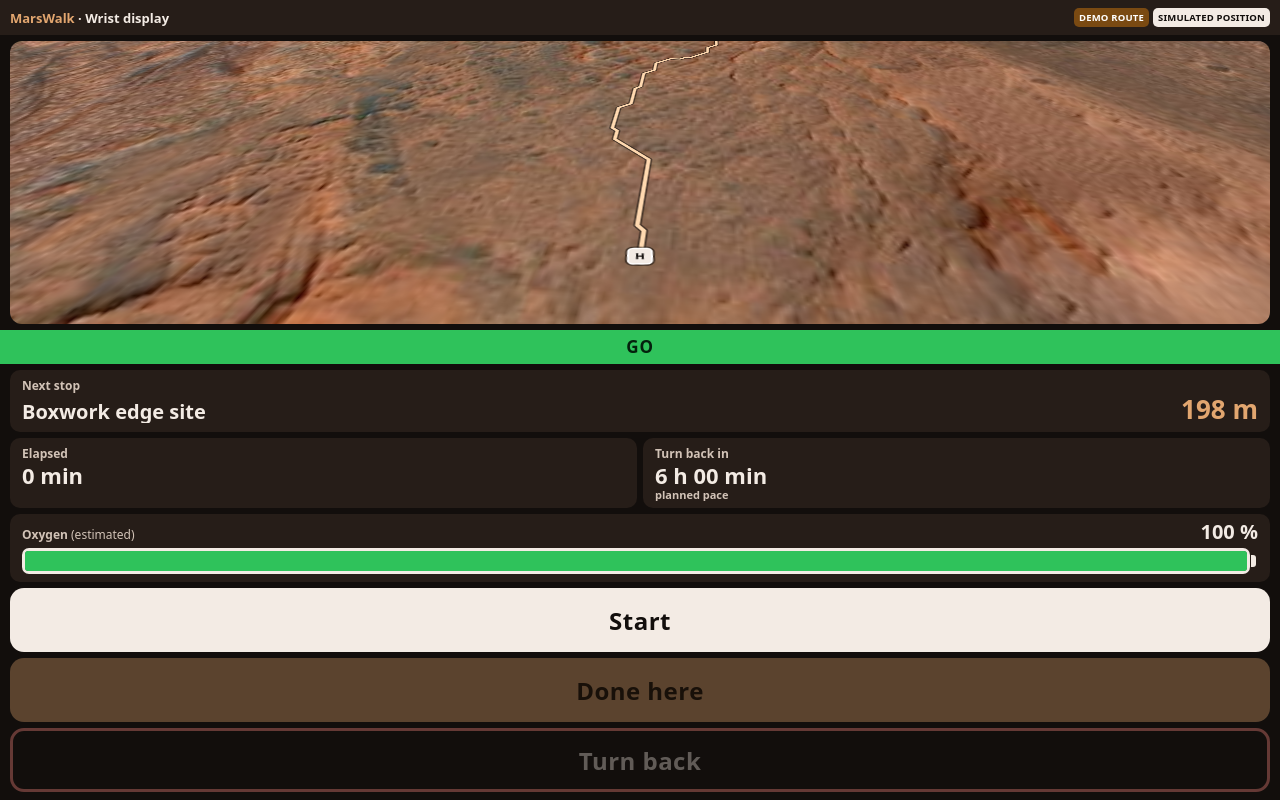
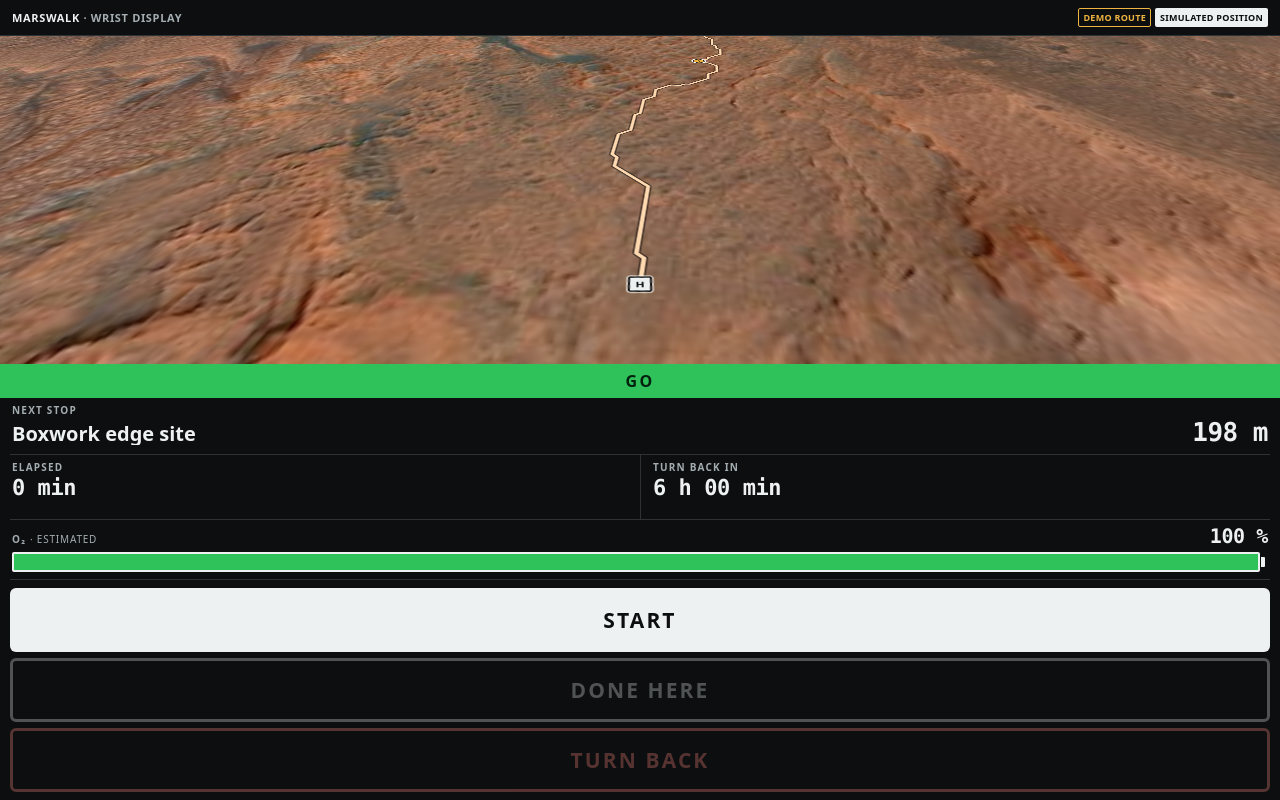
Before and after one commit to SaraT-7/NASA_Hackathon_2026, a plain HTML site: page walk/index.html in a window 1280 px wide. Drawn offline with Linux system fonts and the light colour scheme.

Commit message:
walk: no Pause at a stop; 'Done · go home' at the last stop

```diff
--- a/walk/index.html
+++ b/walk/index.html
@@ -57,10 +57,10 @@
     </section>
     <div class="pair">
       <section class="tile"><h2>Elapsed</h2><p id="elapsed">…</p></section>
-      <section class="tile"><h2 id="limit-label">Turn back in</h2><p id="limit">…</p><p id="pace-note" class="sub">planned pace</p></section>
+      <section class="tile"><h2 id="limit-label">Turn back in</h2><p id="limit">…</p><p id="pace-note" class="sub"></p></section>
     </div>
     <section class="tile oxygen" aria-label="Estimated oxygen">
-      <div class="oxygen-head"><h2>Oxygen <span class="est">(estimated)</span></h2><p id="o2-left" class="o2-left">100 %</p></div>
+      <div class="oxygen-head"><h2>O₂ <span class="est">· estimated</span></h2><p id="o2-left" class="o2-left">100 %</p></div>
       <div class="battery"><div id="o2-fill" class="battery-fill"></div><div id="o2-home" class="battery-home"></div></div>
       <p id="o2-note" class="o2-note"></p>
     </section>
--- a/walk/walk.css
+++ b/walk/walk.css
@@ -1,10 +1,14 @@
-/* walk/ belongs to work stream C. Phone first: one screen, no scrolling, large type, high contrast (sunlight, gloves). */
+/* walk/ belongs to work stream C. Phone first: one screen, no scrolling, large type, high contrast (sunlight, gloves).
+   Look: an instrument panel, not an app. One surface split by thin rules, square corners, small capital labels,
+   fixed-width digits. Colour is kept for meaning only: green / yellow / red / blue status, red "Turn back". */
 :root {
-  --bg: #120e0c;
-  --panel: #261d18;
-  --text: #f3ebe4;
-  --muted: #d2c3b7;
-  --accent: #e2a66f;
+  --bg: #0c0e0f;
+  --panel: #15181a;
+  --line: #2c3236;
+  --text: #eef1f2;
+  --muted: #a4adb2;
+  --accent: #f0b443; /* amber: the next stop on the map and the demo control; nothing the astronaut must read */
+  --digits: ui-monospace, "SF Mono", "Cascadia Mono", Consolas, "Roboto Mono", monospace;
 }
 * { box-sizing: border-box; }
 html, body { height: 100%; margin: 0; }
@@ -16,28 +20,28 @@ body {
 
 header {
   flex: none; display: flex; align-items: center; flex-wrap: wrap; gap: 4px 8px;
-  padding: 8px 10px; background: var(--panel);
+  padding: 8px 12px; background: var(--bg); border-bottom: 1px solid var(--line);
 }
-header .title { font-size: 13px; font-weight: 600; white-space: nowrap; }
-header a { color: var(--accent); text-decoration: none; }
+header .title { font-size: 11px; font-weight: 700; letter-spacing: 0.06em; text-transform: uppercase; white-space: nowrap; color: var(--muted); }
+header a { color: var(--text); text-decoration: none; }
 .tags { margin-left: auto; display: flex; gap: 4px; }
 .tag {
-  padding: 3px 5px; border-radius: 5px; white-space: nowrap;
-  font-size: 9.5px; font-weight: 700; letter-spacing: 0.02em;
+  padding: 3px 5px; border-radius: 2px; white-space: nowrap;
+  font-size: 9px; font-weight: 700; letter-spacing: 0.03em;
 }
 .tag:empty { display: none; }
-.tag-demo { background: #7a4a12; color: #fff; }
+.tag-demo { border: 1px solid var(--accent); color: var(--accent); padding: 2px 4px; }
 .tag-sim { background: var(--text); color: var(--bg); }
 
-main { flex: 1; min-height: 0; display: flex; flex-direction: column; gap: 8px; padding: 8px 12px 12px; }
+main { flex: 1; min-height: 0; display: flex; flex-direction: column; gap: 0; padding: 0 12px 12px; }
 
 /* Status strip: the one answer the astronaut needs. Colour and words always change together.
    It runs edge to edge with square corners so it reads as a sign, not as a button to press. */
 .status {
   flex: none; display: flex; align-items: center; justify-content: center;
   min-height: 40px; margin: 0 -12px; padding: 4px 12px; text-align: center;
-  font-size: 20px; font-weight: 800; letter-spacing: 0.05em;
-  background: #4a3c33; color: var(--text); user-select: none;
+  font-size: 19px; font-weight: 800; letter-spacing: 0.14em;
+  background: #3a4044; color: var(--text); user-select: none;
 }
 .status[data-status="go"] { background: #2fc25b; color: #04210d; }
 .status[data-status="soon"] { background: #ffd21f; color: #2b2100; }
@@ -45,45 +49,49 @@ main { flex: 1; min-height: 0; display: flex; flex-direction: column; gap: 8px;
 .status[data-status="returning"] { background: #4da3ff; color: #021b36; }
 .status[data-status="done"] { background: var(--text); color: var(--bg); }
 
-.tile { padding: 12px 14px; border-radius: 12px; background: var(--panel); min-width: 0; }
-.tile h2 { margin: 0 0 4px; font-size: 14px; font-weight: 600; color: var(--muted); }
+/* Readouts: no cards. Each one is a strip of the same surface, separated by a thin rule. */
+.tile { padding: 9px 2px 10px; min-width: 0; border-bottom: 1px solid var(--line); }
+.tile h2 { margin: 0 0 3px; font-size: 11px; font-weight: 700; letter-spacing: 0.12em; text-transform: uppercase; color: var(--muted); }
 .tile p { margin: 0; font-size: 26px; font-weight: 700; line-height: 1.15; font-variant-numeric: tabular-nums; }
+#elapsed, #limit, .tile .dist, .tile .o2-left { font-family: var(--digits); font-weight: 600; letter-spacing: -0.02em; }
 /* Next stop: the name on one line, the distance left on its own line so long names never push it away. */
-#next-name { font-size: 24px; overflow: hidden; text-overflow: ellipsis; white-space: nowrap; }
-.tile .dist { margin-top: 2px; font-size: 34px; white-space: nowrap; color: var(--accent); }
-.pair { display: grid; grid-template-columns: 1fr 1fr; gap: 10px; }
+#next-name { font-size: 23px; overflow: hidden; text-overflow: ellipsis; white-space: nowrap; }
+.tile .dist { margin-top: 2px; font-size: 34px; white-space: nowrap; color: var(--text); }
+.pair { display: grid; grid-template-columns: 1fr 1fr; gap: 0; }
+.pair .tile + .tile { padding-left: 12px; border-left: 1px solid var(--line); }
 
 /* Controls: at most three buttons, sized for gloves (64 px or more), always in the same place. */
-.controls { flex: none; margin-top: auto; display: flex; flex-direction: column; gap: 8px; }
+.controls { flex: none; margin-top: auto; padding-top: 10px; display: flex; flex-direction: column; gap: 8px; }
 .btn {
-  min-height: 64px; width: 100%; padding: 8px 16px; border: 3px solid transparent; border-radius: 14px;
-  font: inherit; font-size: 24px; font-weight: 800; letter-spacing: 0.02em;
+  min-height: 64px; width: 100%; padding: 8px 16px; border: 3px solid transparent; border-radius: 6px;
+  font: inherit; font-size: 21px; font-weight: 800; letter-spacing: 0.1em; text-transform: uppercase;
   touch-action: manipulation; user-select: none; -webkit-tap-highlight-color: transparent; cursor: pointer;
 }
 .btn[hidden] { display: none; }
-.btn:disabled { opacity: 0.35; cursor: default; }
+.btn:disabled { opacity: 0.3; cursor: default; }
 .btn:focus-visible { outline: 3px solid #fff; outline-offset: 2px; }
 .btn-run { background: var(--text); color: var(--bg); }
-.btn-done { background: var(--accent); color: #241404; }
-.btn-back { background: transparent; color: var(--text); border-color: #ff8a80; }
-.return-info { min-height: 138px; display: flex; flex-direction: column; justify-content: center; border: 3px solid #4da3ff; }
+.btn-done { background: transparent; color: var(--text); border-color: var(--text); }
+.btn-done:not(:disabled) { background: #d9dfe2; color: var(--bg); border-color: #d9dfe2; }
+.btn-back { background: transparent; color: #ff8a80; border-color: #ff8a80; }
+.return-info { min-height: 138px; display: flex; flex-direction: column; justify-content: center; padding: 10px 14px; border: 3px solid #4da3ff; border-radius: 6px; }
 .return-info[hidden] { display: none; }
-.return-info h2 { font-size: 22px; font-weight: 800; color: var(--text); }
-.return-info p { font-size: 16px; font-weight: 500; color: var(--muted); }
+.return-info h2 { font-size: 18px; letter-spacing: 0.08em; color: var(--text); }
+.return-info p { font-size: 15px; font-weight: 500; line-height: 1.3; color: var(--muted); }
 
 /* Map area: the small map while walking; at a stop the stop check covers it. Takes the space that is left. */
-.stage { position: relative; flex: 1 1 auto; min-height: 140px; border-radius: 12px; overflow: hidden; background: #1a1411; }
+.stage { position: relative; flex: 1 1 auto; min-height: 140px; margin: 0 -12px; overflow: hidden; background: #111314; }
 .map-missing::after { content: "Map not available"; position: absolute; inset: 0; display: flex; align-items: center; justify-content: center; color: var(--muted); font-size: 14px; }
 /* The map layer is larger than the area and turned and tilted in 3D, so the walking direction points up. */
-.map-layer { position: absolute; background: #1a1411; transform-origin: 50% 50%; will-change: transform; }
+.map-layer { position: absolute; background: #111314; transform-origin: 50% 50%; will-change: transform; }
 .map-pin { display: flex; align-items: center; justify-content: center; }
 .map-pin span {
-  display: flex; align-items: center; justify-content: center; width: 26px; height: 26px; box-sizing: border-box;
-  border: 2px solid #fff; border-radius: 50%; font: 800 13px system-ui, sans-serif;
-  background: var(--accent); color: #241404; box-shadow: 0 0 0 2px rgba(0, 0, 0, 0.5);
+  display: flex; align-items: center; justify-content: center; width: 24px; height: 24px; box-sizing: border-box;
+  border: 2px solid #111; border-radius: 50%; font: 800 12px system-ui, sans-serif;
+  background: #fff; color: #111; box-shadow: 0 0 0 2px rgba(255, 255, 255, 0.6);
 }
-.map-pin.is-next span { background: #fff; color: #120e0c; box-shadow: 0 0 0 3px var(--accent); }
-.map-habitat span { border-radius: 6px; background: var(--text); color: var(--bg); }
+.map-pin.is-next span { background: var(--accent); color: #1c1200; box-shadow: 0 0 0 3px #fff; }
+.map-habitat span { border-radius: 3px; background: var(--text); color: var(--bg); }
 /* The astronaut: an arrow that always points up, the walking direction. */
 .map-me {
   position: absolute; z-index: 900; width: 0; height: 0; margin: -16px 0 0 -12px; pointer-events: none;
@@ -93,7 +101,7 @@ main { flex: 1; min-height: 0; display: flex; flex-direction: column; gap: 8px;
 /* Where north is, since the map turns: a compass-style needle (red half = north) with the N at its tip. */
 .map-north {
   position: absolute; z-index: 900; left: 8px; top: 8px; width: 38px; height: 38px; border-radius: 50%;
-  background: rgba(38, 29, 24, 0.9); border: 2px solid var(--muted); pointer-events: none;
+  background: rgba(12, 14, 15, 0.85); border: 2px solid var(--muted); pointer-events: none;
 }
 .map-needle { position: absolute; inset: 0; display: block; }
 .map-needle::before, .map-needle::after {
@@ -106,69 +114,76 @@ main { flex: 1; min-height: 0; display: flex; flex-direction: column; gap: 8px;
   font: 800 10px system-ui, sans-serif; color: #ff6b5e;
 }
 
-/* Demo control: simulation speed. Small, in the corner of the map; not for the astronaut. */
+/* Demo control: simulation speed and pace. Small, in the corner of the map; not for the astronaut. */
 .speed {
-  position: absolute; top: 6px; right: 6px; z-index: 1000; display: flex; flex-direction: column; align-items: flex-end; gap: 3px;
+  position: absolute; top: 8px; right: 8px; z-index: 1000; display: flex; flex-direction: column; align-items: flex-end; gap: 3px;
 }
 .demo-toggle {
-  height: 24px; padding: 0 9px; border: 1px solid rgba(255, 255, 255, 0.18); border-radius: 12px;
-  font: inherit; font-size: 11px; font-weight: 700; letter-spacing: 0.02em;
-  background: rgba(38, 29, 24, 0.88); color: var(--muted); cursor: pointer; touch-action: manipulation;
+  height: 24px; padding: 0 8px; border: 1px dashed var(--accent); border-radius: 3px;
+  font: inherit; font-family: var(--digits); font-size: 11px; font-weight: 600; letter-spacing: 0.02em;
+  background: rgba(12, 14, 15, 0.85); color: var(--accent); cursor: pointer; touch-action: manipulation;
 }
-.demo-toggle[aria-expanded="true"] { color: var(--text); border-color: var(--accent); }
-.demo-rows { display: flex; flex-direction: column; gap: 2px; padding: 3px; border-radius: 9px; background: rgba(38, 29, 24, 0.94); }
+.demo-toggle[aria-expanded="true"] { border-style: solid; }
+.demo-rows { display: flex; flex-direction: column; gap: 2px; padding: 3px; border-radius: 3px; border: 1px solid var(--line); background: rgba(12, 14, 15, 0.94); }
 .demo-rows[hidden] { display: none; }
 .speed-row { display: flex; align-items: center; justify-content: flex-end; gap: 4px; }
 .speed[hidden] { display: none; }
-.speed-label { padding: 0 6px; font-size: 11px; font-weight: 600; color: var(--muted); }
+.speed-label { padding: 0 6px; font-size: 10px; font-weight: 700; letter-spacing: 0.08em; text-transform: uppercase; color: var(--muted); }
 .speed-btn {
-  min-width: 46px; height: 32px; padding: 0 8px; border: 0; border-radius: 7px;
-  font: inherit; font-size: 14px; font-weight: 700; background: transparent; color: var(--muted);
+  min-width: 46px; height: 32px; padding: 0 8px; border: 0; border-radius: 2px;
+  font: inherit; font-family: var(--digits); font-size: 13px; font-weight: 600; background: transparent; color: var(--muted);
   touch-action: manipulation; cursor: pointer;
 }
-.speed-btn[aria-pressed="true"] { background: var(--accent); color: #241404; }
+.speed-btn[aria-pressed="true"] { background: var(--accent); color: #1c1200; }
 
-/* Small line under a tile's value (the pace behind "Turn back in"). */
-.tile .sub { margin-top: 2px; font-size: 12px; font-weight: 600; line-height: 1.2; color: var(--muted); white-space: nowrap; overflow: hidden; text-overflow: ellipsis; }
+/* Small line under a value (the measured pace behind "Turn back in"); empty while the pace is as planned. */
+.tile .sub {
+  min-height: 1.25em; margin-top: 2px; font-size: 11px; font-weight: 700; line-height: 1.25; letter-spacing: 0.08em;
+  text-transform: uppercase; color: #ffd21f; white-space: nowrap; overflow: hidden; text-overflow: ellipsis;
+}
 
 /* Oxygen gauge (estimated from the suit budget). Fill colour follows the status strip. */
-.oxygen { flex: none; padding: 10px 14px 8px; }
+.oxygen { flex: none; padding: 9px 2px 8px; }
 .oxygen-head { display: flex; align-items: baseline; justify-content: space-between; }
 .oxygen h2 { margin: 0; }
-.est { font-weight: 500; }
-.tile .o2-left { font-size: 26px; }
+.est { font-weight: 500; letter-spacing: 0.08em; }
+.tile .o2-left { font-size: 24px; }
 .battery {
-  position: relative; height: 26px; margin: 6px 8px 0 0; border: 3px solid var(--text); border-radius: 7px;
-  background: #1a1411; overflow: visible;
+  position: relative; height: 20px; margin: 6px 8px 0 0; border: 2px solid var(--text); border-radius: 2px;
+  background: #111314; overflow: visible;
 }
 .battery::after { /* the battery nub */
-  content: ""; position: absolute; right: -9px; top: 50%; width: 5px; height: 12px; margin-top: -6px;
-  border-radius: 0 3px 3px 0; background: var(--text);
+  content: ""; position: absolute; right: -7px; top: 50%; width: 4px; height: 10px; margin-top: -5px;
+  border-radius: 0 1px 1px 0; background: var(--text);
 }
-.battery-fill { height: 100%; border-radius: 3px; background: #2fc25b; }
+.battery-fill { height: 100%; background: #2fc25b; }
 .battery-fill[data-status="soon"] { background: #ffd21f; }
 .battery-fill[data-status="now"] { background: #c62828; }
 .battery-fill[data-status="returning"] { background: #4da3ff; }
 .battery-fill[data-status="done"] { background: var(--muted); }
-.battery-home { position: absolute; top: -7px; bottom: -7px; width: 3px; margin-left: -1px; background: #fff; box-shadow: 0 0 0 1px #000; }
+.battery-home { position: absolute; top: -6px; bottom: -6px; width: 3px; margin-left: -1px; background: #fff; box-shadow: 0 0 0 1px #000; }
 .battery-home[hidden] { display: none; }
-.tile .o2-note { margin-top: 6px; font-size: 12px; font-weight: 500; color: var(--muted); white-space: nowrap; overflow: hidden; text-overflow: ellipsis; }
+.tile .o2-note {
+  margin-top: 6px; font-family: var(--digits); font-size: 11px; font-weight: 500; letter-spacing: 0.02em;
+  color: var(--muted); white-space: nowrap; overflow: hidden; text-overflow: ellipsis;
+}
 
 /* Stop card: covers the map at a stop. Curiosity's photo from that spot, the stop, and the oxygen check. */
 .stop-card {
   position: absolute; inset: 0; z-index: 1000; display: flex; flex-direction: column; gap: 6px;
-  padding: 8px; background: var(--panel); border-radius: 12px;
+  padding: 8px 10px; background: var(--panel);
 }
 .stop-card[hidden] { display: none; }
 .stop-top { flex: 1 1 auto; min-height: 0; display: flex; gap: 10px; }
-.stop-photo { position: relative; flex: none; height: 100%; aspect-ratio: 1; margin: 0; border-radius: 8px; overflow: hidden; background: #000; }
+.stop-photo { position: relative; flex: none; height: 100%; aspect-ratio: 1; max-width: 50%; margin: 0; border-radius: 2px; overflow: hidden; background: #000; }
 .stop-photo[hidden] { display: none; }
 .stop-photo img { width: 100%; height: 100%; object-fit: cover; display: block; }
 .stop-text { flex: 1 1 auto; min-width: 0; display: flex; flex-direction: column; gap: 2px; overflow: hidden; }
 .stop-name { margin: 0; display: flex; align-items: center; gap: 6px; font-size: 16px; font-weight: 800; line-height: 1.2; color: var(--text); }
+#stop-name { min-width: 0; }
 .stop-num {
   flex: none; display: inline-flex; align-items: center; justify-content: center; width: 20px; height: 20px;
-  border: 2px solid #fff; border-radius: 50%; font-size: 11px; background: #fff; color: #120e0c; box-shadow: 0 0 0 2px var(--accent);
+  border-radius: 50%; font-size: 11px; background: var(--accent); color: #1c1200;
 }
 .stop-desc {
   margin: 0; font-size: 12px; line-height: 1.25; color: var(--muted);
@@ -178,14 +193,14 @@ main { flex: 1; min-height: 0; display: flex; flex-direction: column; gap: 8px;
 .stop-credit[hidden] { display: none; }
 
 /* Oxygen check inside the stop card. Same thresholds and colours as the status strip. */
-.stop-check { flex: none; padding: 5px 10px; border: 3px solid #6b5648; border-radius: 10px; background: var(--bg); }
+.stop-check { flex: none; padding: 5px 10px; border: 2px solid var(--line); border-left-width: 6px; border-radius: 2px; background: var(--bg); }
 .stop-check[hidden] { display: none; }
 .stop-check[data-verdict="ok"] { border-color: #2fc25b; }
 .stop-check[data-verdict="tight"] { border-color: #ffd21f; }
 .stop-check[data-verdict="no"] { border-color: #c62828; }
 .check-result { margin: 0; display: flex; flex-wrap: wrap; align-items: center; gap: 2px 8px; font-size: 15px; font-weight: 700; }
 .check-plan { margin: 3px 0 0; font-size: 12px; line-height: 1.3; color: var(--muted); }
-.verdict { padding: 2px 6px; border-radius: 5px; font-size: 12px; font-weight: 800; letter-spacing: 0.04em; }
+.verdict { padding: 2px 6px; border-radius: 2px; font-size: 11px; font-weight: 800; letter-spacing: 0.08em; }
 .stop-check[data-verdict="ok"] .verdict { background: #2fc25b; color: #04210d; }
 .stop-check[data-verdict="tight"] .verdict { background: #ffd21f; color: #2b2100; }
 .stop-check[data-verdict="no"] .verdict { background: #c62828; color: #fff; }
@@ -193,33 +208,33 @@ main { flex: 1; min-height: 0; display: flex; flex-direction: column; gap: 8px;
 /* Small phones and wrist-sized screens (shorter than the 390 x 844 design). Same content, tighter spacing;
    the three buttons keep their 64 px glove size. At a stop the "Next stop" tile only repeats the card, so it
    steps aside and the card gets that room. */
-@media (max-width: 389px) {
-  header { flex-wrap: nowrap; gap: 6px; padding: 7px 8px; }
-  header .title { font-size: 12px; }
+@media (max-width: 399px) {
+  header { flex-wrap: nowrap; gap: 6px; padding: 7px 10px; }
+  header .title { font-size: 10px; letter-spacing: 0.02em; }
   .tags { gap: 3px; }
-  .tag { padding: 3px 4px; font-size: 8.5px; letter-spacing: 0; }
+  .tag { padding: 3px 3px; font-size: 8px; letter-spacing: 0; }
+  .tag-demo { padding: 2px 3px; }
 }
 @media (max-height: 800px) {
-  main { gap: 6px; padding: 6px 10px 8px; }
-  .stage { min-height: 110px; }
-  .status { min-height: 34px; margin: 0 -10px; padding: 3px 10px; font-size: 17px; }
-  .tile { padding: 7px 12px; border-radius: 10px; }
-  .tile h2 { margin-bottom: 1px; font-size: 12px; }
+  main { padding: 0 10px 8px; }
+  .stage { min-height: 110px; margin: 0 -10px; }
+  .status { min-height: 34px; margin: 0 -10px; padding: 3px 10px; font-size: 16px; }
+  .tile { padding: 5px 2px 6px; }
+  .tile h2 { margin-bottom: 1px; font-size: 10px; }
   .tile p { font-size: 22px; }
-  .tile .sub { margin-top: 0; font-size: 11px; }
-  .speed-btn { height: 28px; min-width: 42px; font-size: 13px; }
+  .tile .sub { margin-top: 0; font-size: 10px; }
+  .speed-btn { height: 28px; min-width: 42px; font-size: 12px; }
   .tile-next { display: grid; grid-template-columns: minmax(0, 1fr) auto; column-gap: 10px; align-items: baseline; }
   .tile-next h2 { grid-column: 1 / -1; }
   #next-name { font-size: 20px; }
   .tile .dist { margin-top: 0; font-size: 26px; }
-  .pair { gap: 6px; }
-  .oxygen { padding: 6px 12px 8px; }
+  .oxygen { padding: 5px 2px 7px; }
   .tile .o2-left { font-size: 20px; }
   .tile .o2-note { display: none; }
   .battery { margin-top: 4px; }
-  .controls { gap: 6px; }
+  .controls { gap: 6px; padding-top: 8px; }
   .return-info { min-height: 134px; }
-  .return-info h2 { font-size: 18px; }
-  .return-info p { font-size: 15px; line-height: 1.3; }
+  .return-info h2 { font-size: 17px; }
+  .return-info p { font-size: 14px; }
   body[data-phase="at_stop"] .tile-next { display: none; }
 }
--- a/walk/walk.js
+++ b/walk/walk.js
@@ -39,10 +39,9 @@ function setText(node, text) {
 
 /** Under "Turn back in": whether the times still to walk are the planned ones or stretched to the measured pace. */
 function paceNote(s) {
-  if (s.phase === PHASE.DONE) return '';
-  if (s.pacePct == null) return 'planned pace';
-  if (s.slowdown <= 1) return 'pace as planned';
-  return `your pace: ${Math.round(s.pacePct)}\u00a0% of plan`;
+  // Shown only when it changes the answer: the astronaut is slower than planned.
+  if (s.phase === PHASE.DONE || s.pacePct == null || s.slowdown <= 1) return '';
+  return `pace ${Math.round(s.pacePct)}\u00a0% of plan`;
 }
 
 function drawIndicators(s) {
@@ -74,6 +73,13 @@ function drawControls(s) {
 
   const run = el('btn-run');
   setText(run, s.phase === PHASE.READY ? 'Start' : s.phase === PHASE.DONE ? 'New walk' : s.running ? 'Pause' : 'Resume');
+  // At a stop the clock already waits (the stop's work time is added by "Done here"), so Pause would do nothing.
+  run.disabled = s.phase === PHASE.AT_STOP;
+
+  // At the last stop "Done here" also starts the walk home: say so, so it is not mistaken for "Turn back"
+  // (which leaves at once, without the stop's work, skipping any stops left).
+  const lastStop = s.phase === PHASE.AT_STOP && s.stopsDone + 1 >= s.stopsTotal;
+  setText(el('btn-done'), lastStop ? 'Done · go home' : 'Done here');
 
   // On the way home these two are removed, not greyed out: there is nothing left to decide.
   el('btn-done').hidden = headingHome;
@@ -100,11 +106,11 @@ function drawOxygen(s, statusKey) {
   el('o2-fill').dataset.status = statusKey;
   el('o2-home').style.left = `${Math.min(100, g.homePct)}%`;
   el('o2-home').hidden = g.homePct <= 0;
-  const budget = `100\u00a0% = ${Math.round((ASSUMPTIONS.EVA_LIMIT_S / 3600) * 10) / 10} h suit budget.`;
+  const budget = `100\u00a0% = ${Math.round((ASSUMPTIONS.EVA_LIMIT_S / 3600) * 10) / 10}\u00a0h suit budget`;
   let note;
-  if (s.phase === PHASE.DONE) note = `Back inside with ${pct(g.leftPct)}\u00a0% left.`;
+  if (s.phase === PHASE.DONE) note = `${pct(g.leftPct)}\u00a0% left at the habitat`;
   else if (g.homePct <= 0) note = budget;
-  else note = `Line: walk back needs ${pct(g.homePct)}\u00a0%. ${budget}`;
+  else note = `line: walk back ${pct(g.homePct)}\u00a0% · ${budget}`;
   setText(el('o2-note'), note);
 }
 
```
Also changed, not shown: walk/sw.js (+8 -15 lines).
